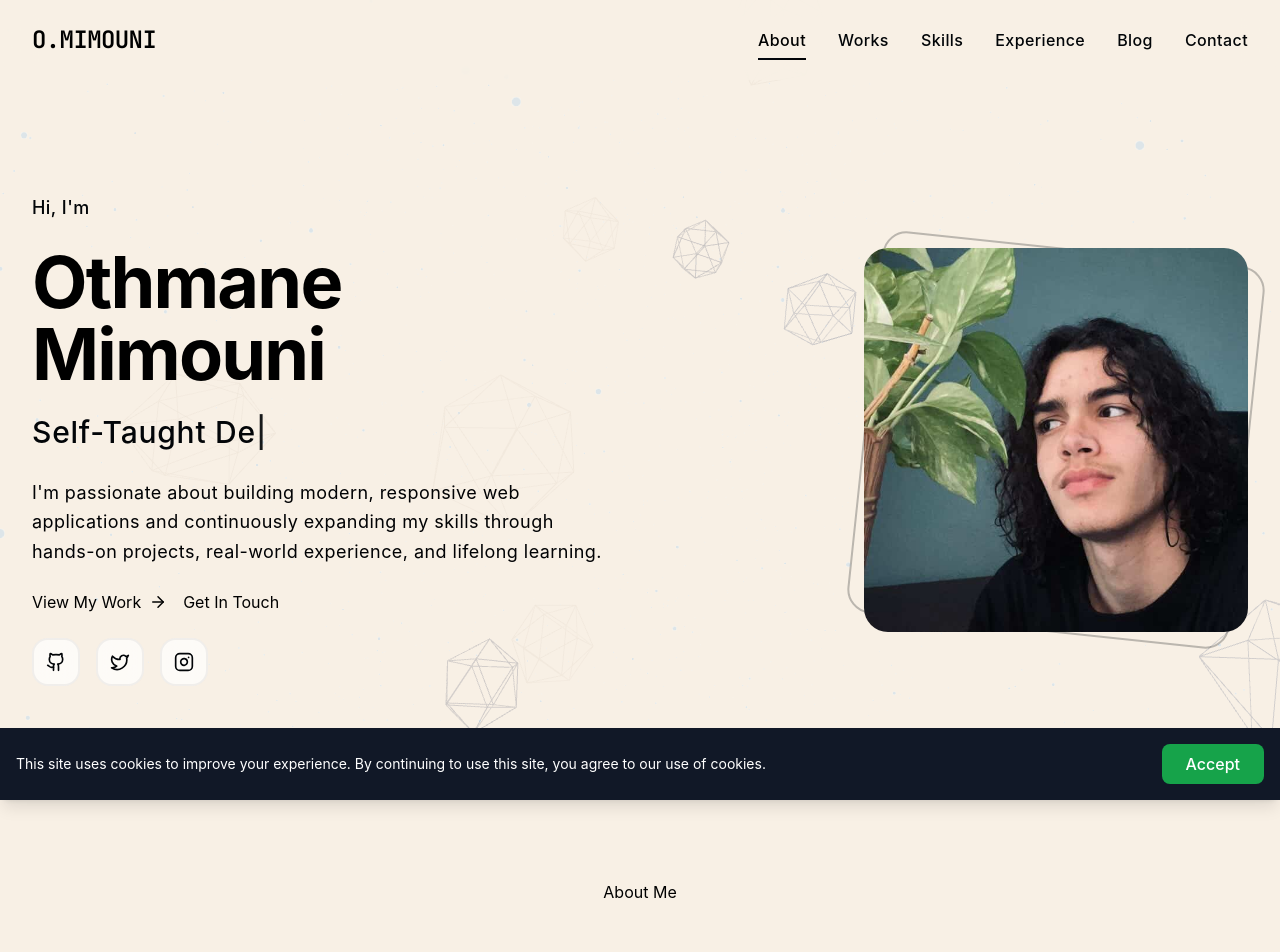
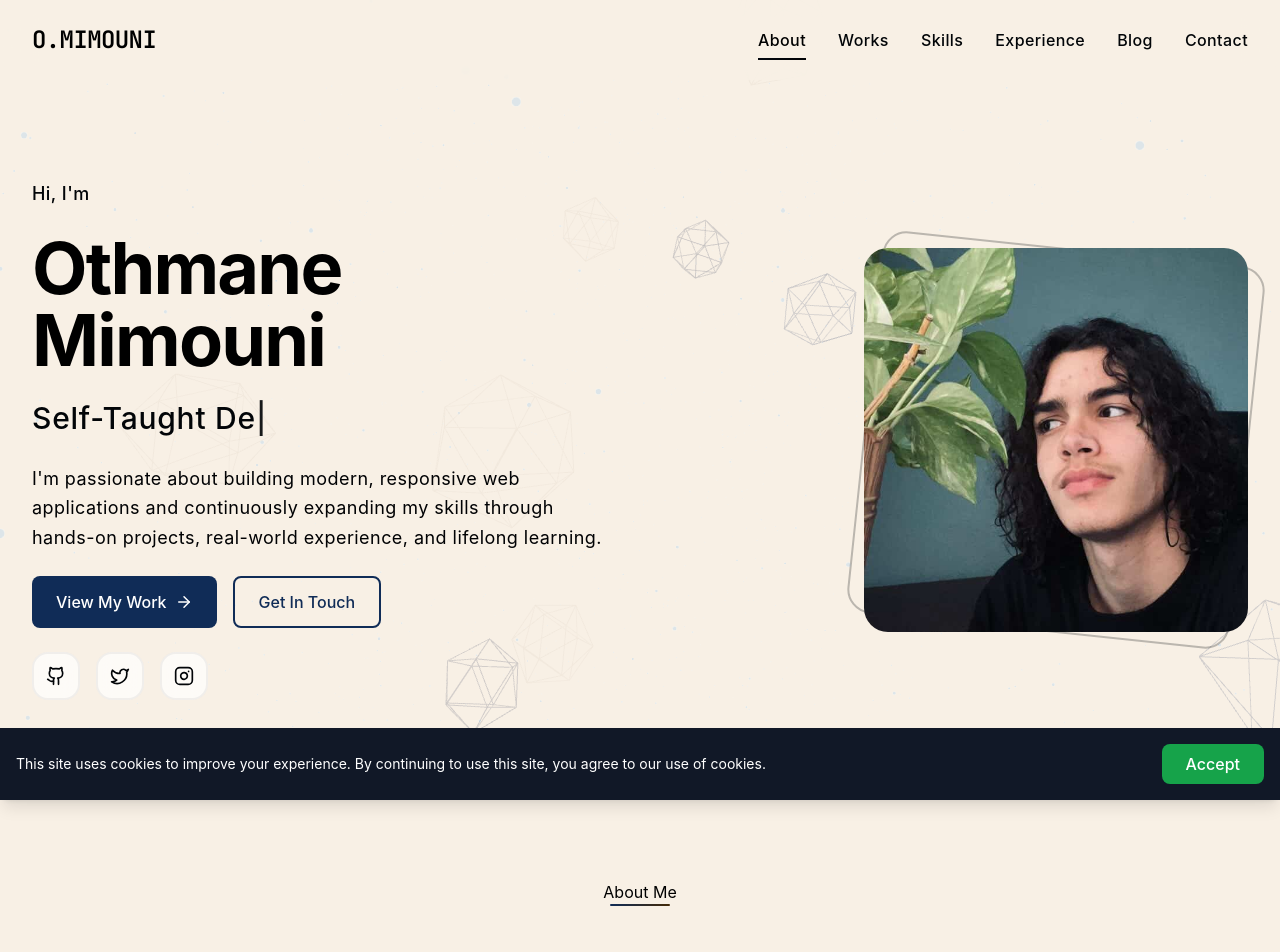
Before and after one commit to othmanemimouni/othmanemimouni.github.io, a React (Vite) app: page /skills in a window 1280 px wide. Shown: the top 952 px of the page. Built offline with nearby package versions, Linux system fonts and the light colour scheme.

Commit message:
Update and deploy

```diff
--- a/src/index.css
+++ b/src/index.css
@@ -19,3 +19,42 @@ body {
   transform: translateY(-2px);
   box-shadow: 0 10px 40px rgba(0, 0, 0, 0.1);
 }
+
+.section-line {
+  width: 60px;
+  height: 2px;
+  background: linear-gradient(90deg, #102C57, #442A08);
+  margin: 0 auto;
+  border-radius: 1px;
+}
+
+.btn-primary {
+  background-color: #102C57;
+  color: white;
+  padding: 12px 24px;
+  border-radius: 8px;
+  font-weight: 500;
+  transition: all 0.3s ease;
+}
+
+.btn-primary:hover {
+  background-color: #0D2345;
+  transform: translateY(-2px);
+  box-shadow: 0 4px 12px rgba(16, 44, 87, 0.3);
+}
+
+.btn-secondary {
+  background-color: transparent;
+  color: #102C57;
+  padding: 12px 24px;
+  border: 2px solid #102C57;
+  border-radius: 8px;
+  font-weight: 500;
+  transition: all 0.3s ease;
+}
+
+.btn-secondary:hover {
+  background-color: #102C57;
+  color: white;
+  transform: translateY(-2px);
+}
--- a/src/pages/Projects.tsx
+++ b/src/pages/Projects.tsx
@@ -114,7 +114,7 @@ export default function Projects() {
           animate={{ opacity: 1, y: 0 }}
           className="text-center mb-12"
         >
-          <h1 className="section-title">Featured Projects</h1>
+          <h1 className="section-title">Featured Works</h1>
           <div className="section-line" />
           <p className="text-navy-600 mt-4 text-lg tracking-wide">My creative work</p>
         </motion.div>
```
